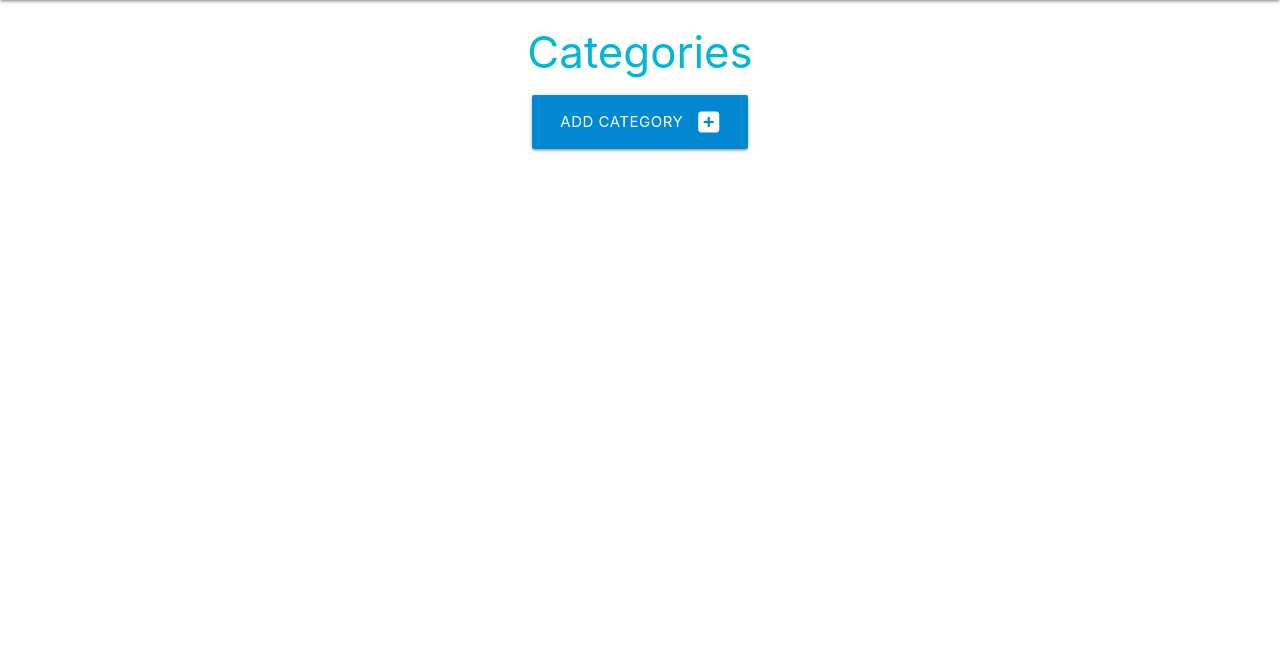
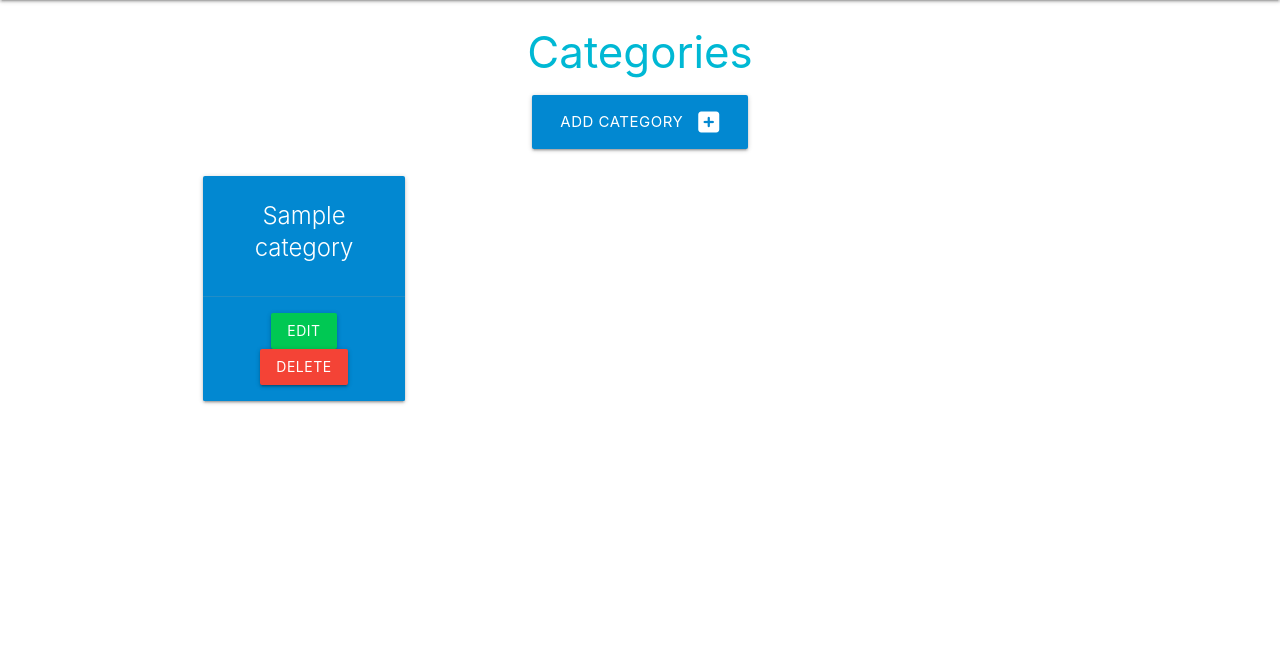
Before and after one commit to Kathrin-ddggxh/CI_task-manager, a Flask app: page /categories in a window 1280 px wide. Shown: the part 64-720 px from the top of the page. Run offline with Flask 2, Linux system fonts and the light colour scheme; tables that the repository leaves empty hold one stand-in row (values such as "Sample post"); some libraries are stand-ins or nearby versions.

Commit message:
Create card element to display added categories

```diff
--- a/taskmanager/routes.py
+++ b/taskmanager/routes.py
@@ -10,7 +10,8 @@ def home():
 
 @app.route("/categories")
 def categories():
-    return render_template("categories.html")
+    categories = list(Category.query.order_by(Category.category_name).all())
+    return render_template("categories.html", categories=categories)
 
 
 @app.route("/add_category", methods=["GET", "POST"])
--- a/taskmanager/templates/categories.html
+++ b/taskmanager/templates/categories.html
@@ -3,6 +3,7 @@
 
 <h3 class="cyan-text text-accent-4 center-align">Categories</h3>
 
+<!-- 'Add Category' button -->
 <div class="row">
     <div class="col s12 center-align">
         <a href="{{ url_for('add_category') }}" class="btn-large light-blue darken-2">
@@ -11,4 +12,21 @@
     </div>
 </div>
 
+<!-- Category Cards -->
+<div class="row">
+    {% for category in categories %}
+    <div class="col s12 m6 l3">
+        <div class="card light-blue darken-2 center-align">
+            <div class="card-content white-text">
+                <span class="card-title">{{ category.category_name }}</span>
+            </div>
+            <div class="card-action">
+                <a href="#" class="btn green accent-4">Edit</a>
+                <a href="#" class="btn red">Delete</a>
+            </div>
+        </div>
+    </div>
+    {% endfor %}
+</div>
+
 {% endblock %}
```
